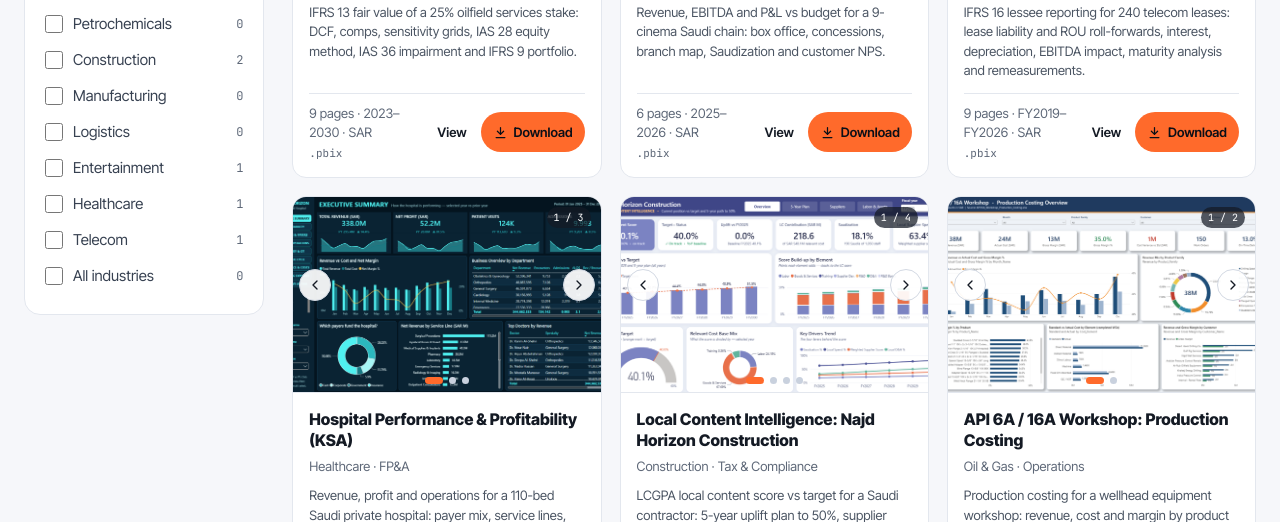
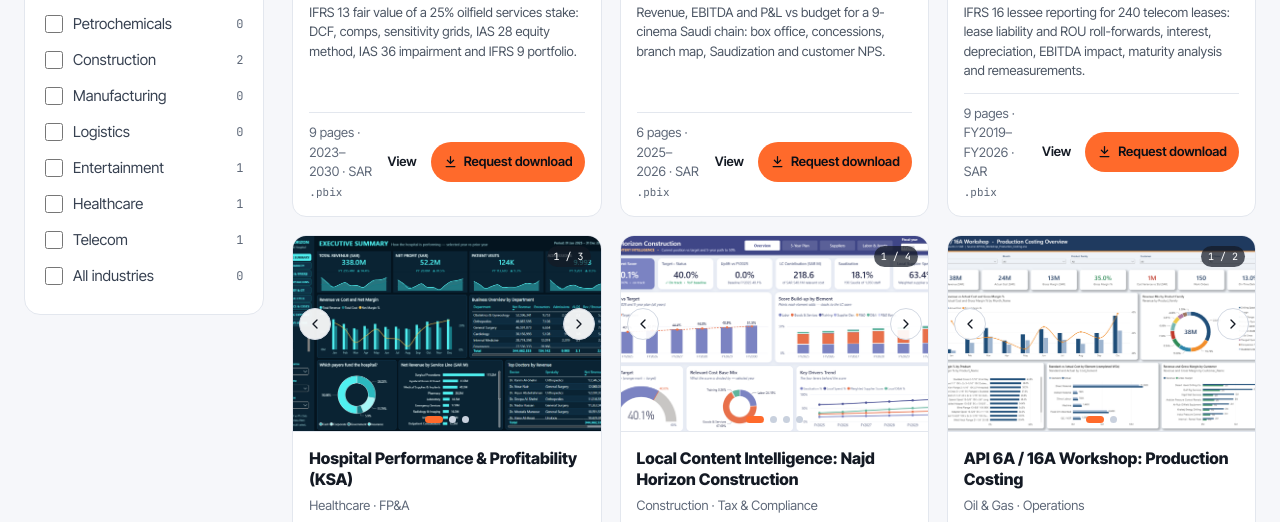
Before and after one commit to fahadqureshi3243/portfolio-site, a plain HTML site: page index.html in a window 1280 px wide. Shown: the part 1919-2441 px from the top of the page. Drawn offline with Linux system fonts and the light colour scheme.

Commit message:
Power BI cards: replace Download with 'Request download' (pre-filled email to Fahad)

```diff
--- a/assets/gallery.js
+++ b/assets/gallery.js
@@ -129,8 +129,11 @@ function startGallery(S) {
     if (href) { var o = el('a', 'open', CTA[p.category] || 'View'); o.href = href; if (/^https?:/.test(href)) { o.target = '_blank'; o.rel = 'noopener'; } act.appendChild(o); }
     else if (p.category === 'n8n' && p.kind) { var w = el('button', 'open', 'Watch'); w.type = 'button'; w.onclick = function () { openFlow(p); }; act.appendChild(w); }
     if (p.download && p.category !== 'erp') {
-      var dl = el('a', 'dl'); dl.href = p.download; if (/^https?:/.test(p.download)) { dl.target = '_blank'; dl.rel = 'noopener'; } else dl.setAttribute('download', ''); dl.setAttribute('aria-label', 'Download ' + p.title);
-      dl.innerHTML = icon('M12 4v11M7 10l5 5 5-5M5 20h14', 15) + 'Download'; act.appendChild(dl);
+      /* files are sent on request: button opens a pre-filled email to Fahad */
+      var dl = el('a', 'dl'); dl.setAttribute('aria-label', 'Request download of ' + p.title);
+      dl.href = 'mailto:fahadqureshi3243@gmail.com?subject=' + encodeURIComponent('Download request: ' + p.title) +
+        '&body=' + encodeURIComponent('Hi Fahad,\n\nI would like a copy of "' + p.title + '".\n\nName:\nCompany:\nRole:\n\nThanks');
+      dl.innerHTML = icon('M12 4v11M7 10l5 5 5-5M5 20h14', 15) + 'Request download'; act.appendChild(dl);
     }
     f.appendChild(act); b.appendChild(f); a.appendChild(b); return a;
   }
--- a/assets/site.css
+++ b/assets/site.css
@@ -121,7 +121,7 @@ button,input,select{font:inherit;color:inherit}
 .card .foot .meta small{font-family:var(--mono);font-size:11px}
 .card .actions{display:flex;align-items:center;gap:8px}
 .card .open{font-weight:600;color:var(--ink);text-decoration:none;min-height:44px;display:inline-flex;align-items:center;padding:0 6px;background:none;border:0;cursor:pointer;font-size:13px}
-.card .dl{background:var(--accent);color:var(--on-accent);text-decoration:none;font-weight:600;font-size:13px;display:inline-flex;align-items:center;gap:6px;min-height:40px;padding:0 12px;border-radius:999px}
+.card .dl{background:var(--accent);color:var(--on-accent);text-decoration:none;font-weight:600;font-size:13px;display:inline-flex;align-items:center;gap:6px;min-height:40px;padding:0 12px;border-radius:999px;white-space:nowrap;flex-shrink:0}
 .soon,.empty{border-radius:16px;padding:72px 24px;text-align:center;display:flex;flex-direction:column;gap:12px;align-items:center}
 .soon{background:var(--surface);border:1px solid var(--line)}
 .soon b{font-size:clamp(32px,4vw,48px);font-weight:800;letter-spacing:-.03em;line-height:1}
```
